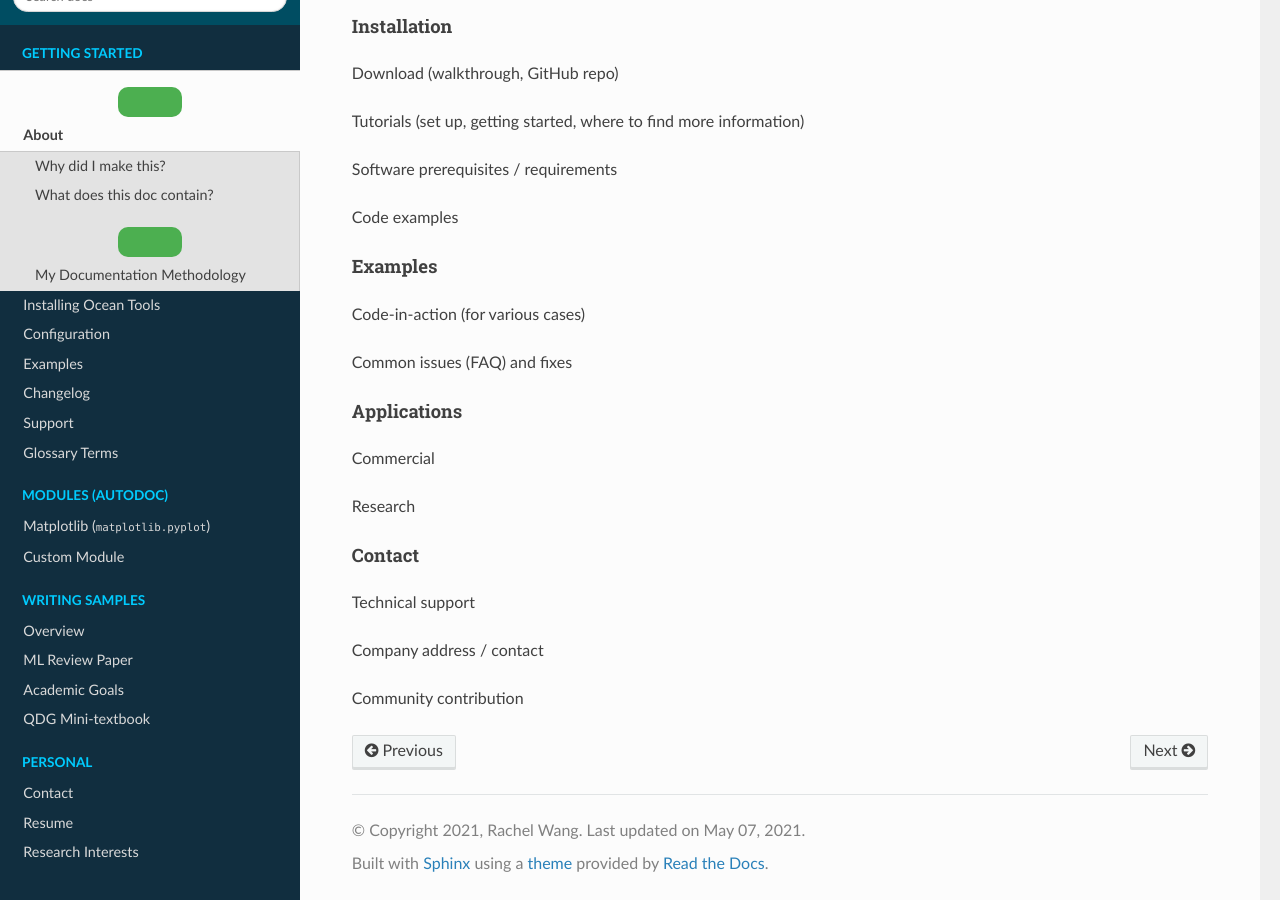
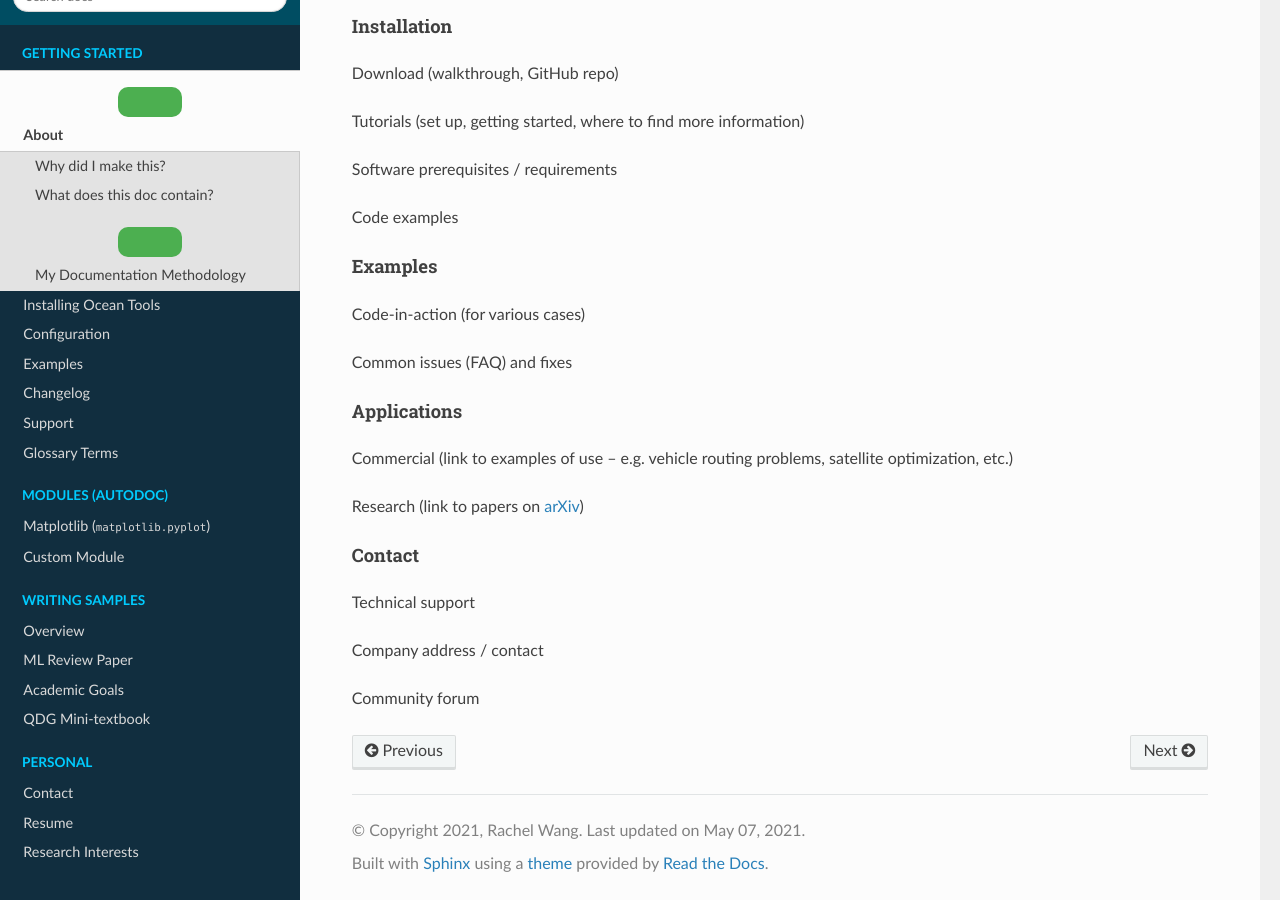
Before and after one commit to rcywang/d-wave-demodoc, a Sphinx documentation site: the page built from docs/purpose.rst, in a window 1280 px wide and 900 px high, scrolled down 2115 px. Built offline with Sphinx 7.4.7 and the Read the Docs theme 2.0.0, drawn with Linux system fonts in a browser that asks for light colours.

Commit message:
update arxiv

```diff
--- a/docs/purpose.rst
+++ b/docs/purpose.rst
@@ -93,8 +93,8 @@ Examples
 Applications
 """"""""""""
 
-* Commercial
-* Research
+* Commercial (link to examples of use -- e.g. vehicle routing problems, satellite optimization, etc.)
+* Research (link to papers on `arXiv <arXiv.org>`_)
 
 
 Contact
@@ -102,4 +102,4 @@ Contact
 
 * Technical support
 * Company address / contact
-* Community contribution
+* Community forum
```
